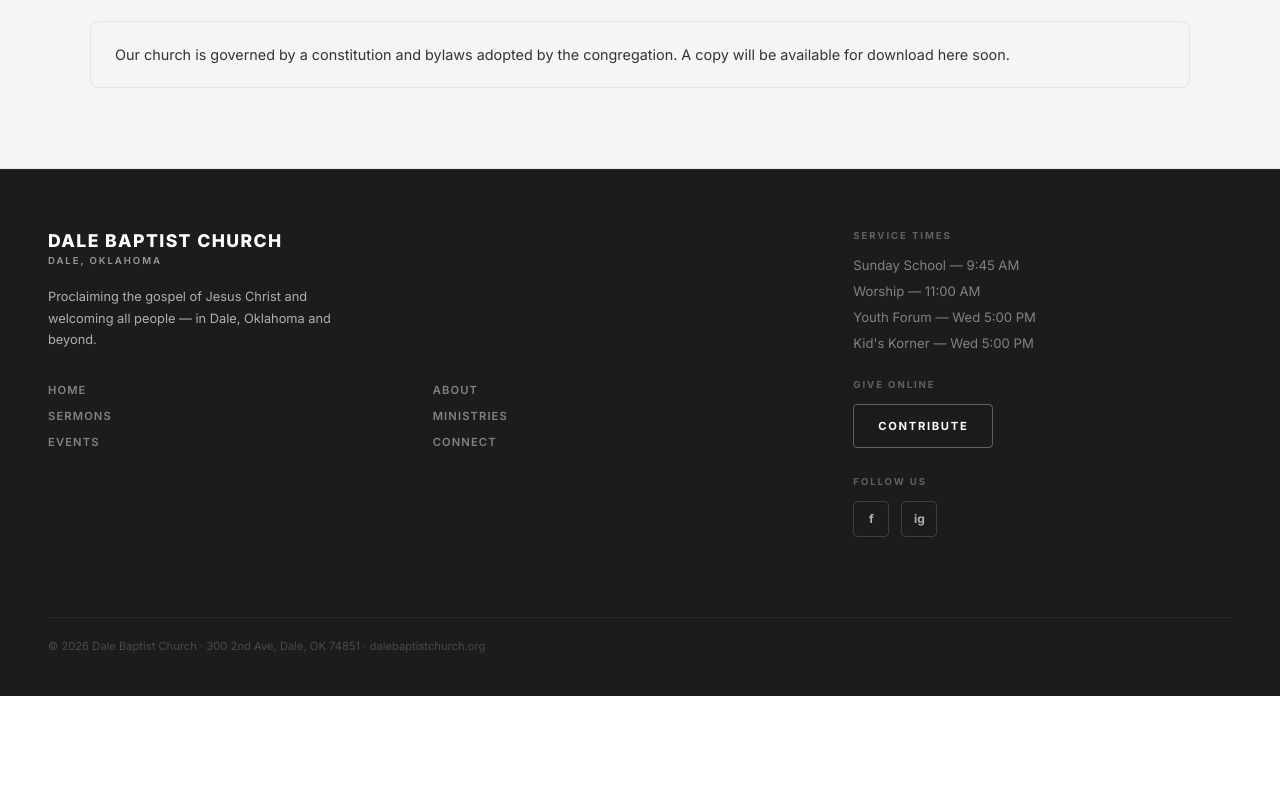
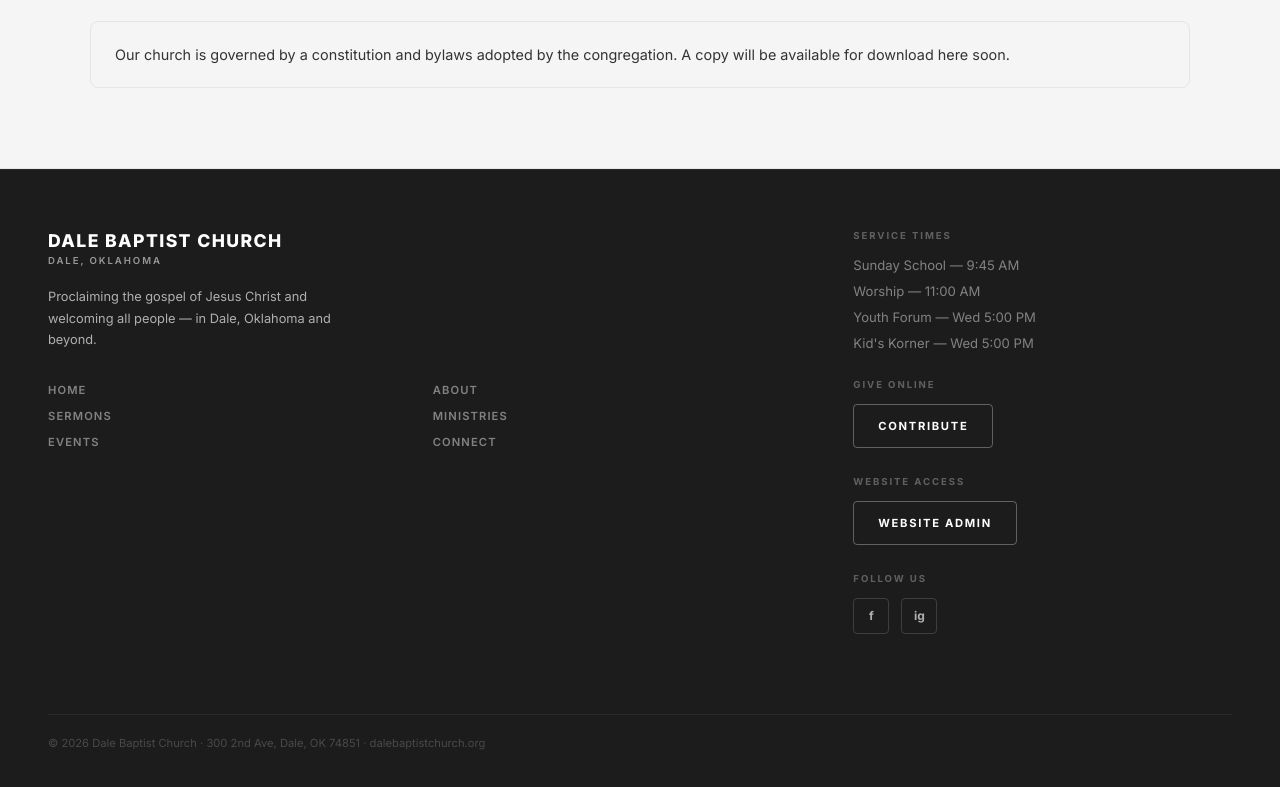
Before and after one commit to dalebaptistchurch/dalebaptistchurch-website, a website: page about.html in a window 1280 px wide. Shown: the part 4308-5095 px from the top of the page. Before the commit the page ends 5004 px from the top, so only its background shows below. Drawn offline with Linux system fonts and the light colour scheme.

Commit message:
Add files via upload

```diff
--- a/about.html
+++ b/about.html
@@ -956,6 +956,10 @@
       <a href="https://www.zeffy.com/en-US/donation-form/tithing-5" target="_blank" class="btn-white-outline" rel="noopener noreferrer">Contribute</a>
     </div>
     <div style="margin-top:28px;">
+      <p style="font-size:0.6rem; font-weight:700; letter-spacing:0.2em; text-transform:uppercase; color:rgba(255,255,255,0.3); margin-bottom:14px;">Website Access</p>
+      <a href="/admin/" class="btn-white-outline">Website Admin</a>
+    </div>
+    <div style="margin-top:28px;">
       <p style="font-size:0.6rem; font-weight:700; letter-spacing:0.2em; text-transform:uppercase; color:rgba(255,255,255,0.3); margin-bottom:14px;">Follow Us</p>
       <div class="footer-social">
         <a href="https://www.facebook.com/groups/2354953164804602/" target="_blank" rel="noopener noreferrer" aria-label="Dale Baptist Church on Facebook">f</a>
```
Also changed, not shown: connect.html (+4 -0 lines), events.html (+4 -0 lines), index.html (+4 -0 lines), ministries.html (+4 -0 lines), sermons.html (+4 -0 lines), thank-you.html (+4 -0 lines).
